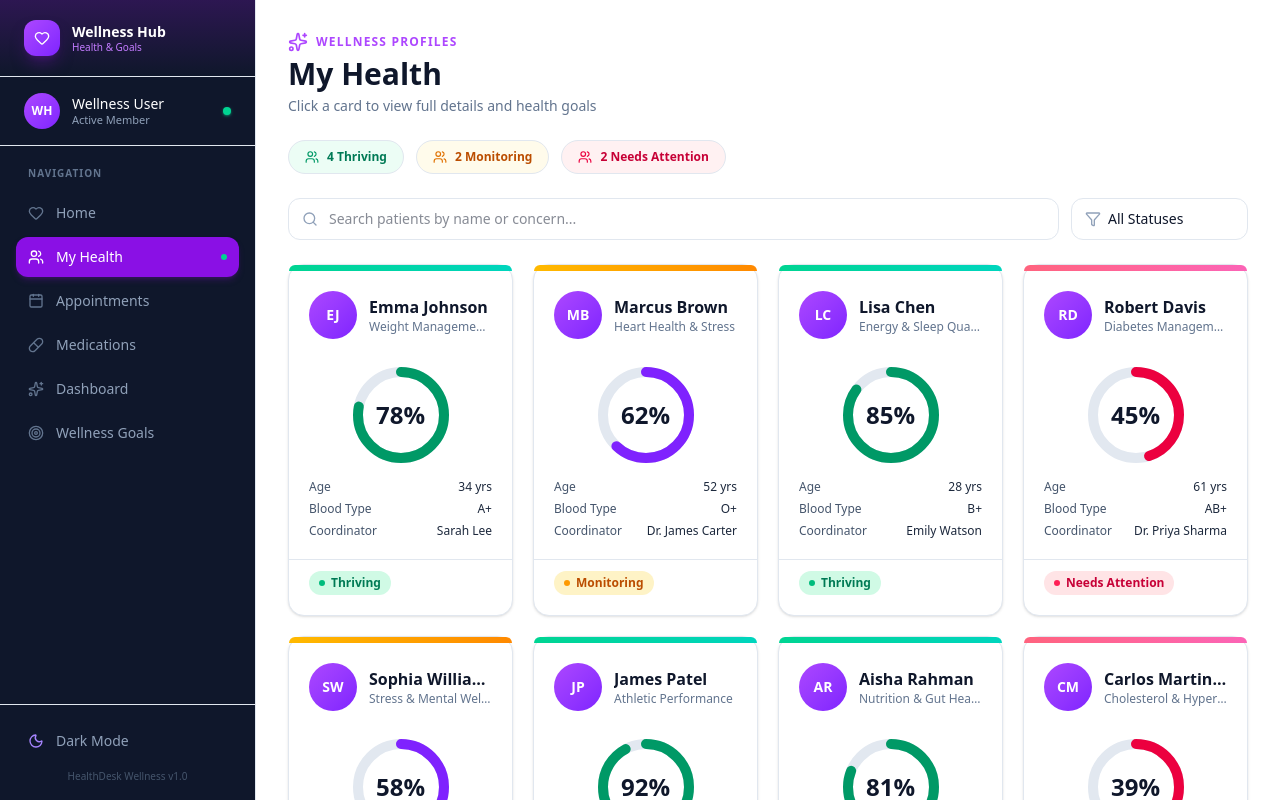
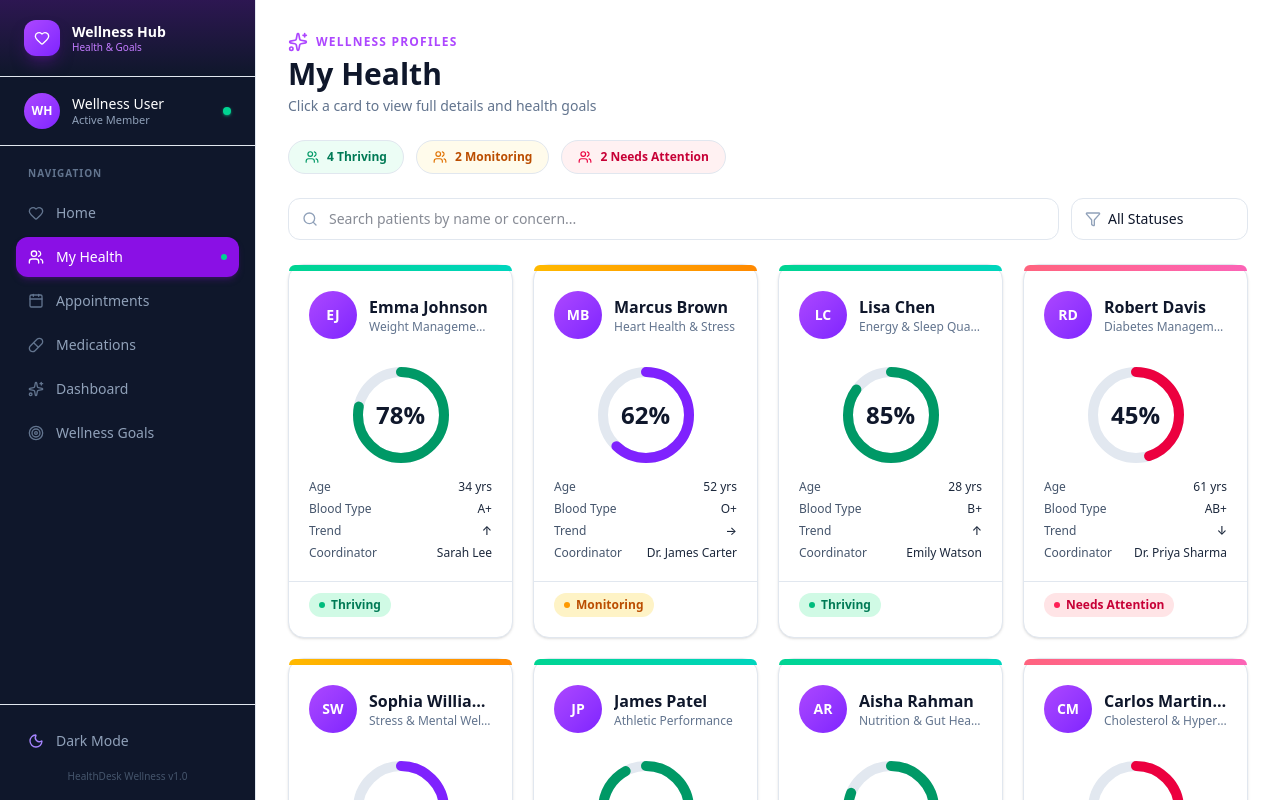
Before and after one commit to Hemavathi15sg/healthdesk-wellness, a Next.js app: page /patients in a window 1280 px wide. Shown: the top 800 px of the page. Built offline with nearby package versions, Linux system fonts and the light colour scheme.

Commit message:
feat(patients): show score trend arrows on patient cards
Agent-Logs-Url: https://github.com/Hemavathi15sg/healthdesk-wellness/sessions/46d5d0ce-57a6-4a70-8261-6e482e2cdec8

Co-authored-by: Hemavathi15sg <224925058+Hemavathi15sg@users.noreply.github.com>

```diff
--- a/app/patients/page.tsx
+++ b/app/patients/page.tsx
@@ -16,6 +16,12 @@ function scoreToTrend(score: number): ScoreTrend {
   if (score >= 75) return "up";
   if (score >= 50) return "stable";
   return "down";
+}
+
+function trendToArrow(trend: ScoreTrend) {
+  if (trend === "up") return "↑";
+  if (trend === "stable") return "→";
+  return "↓";
 }
 
 export default function PatientsPage() {
@@ -127,6 +133,7 @@ export default function PatientsPage() {
         <div className="grid grid-cols-1 md:grid-cols-2 lg:grid-cols-3 xl:grid-cols-4 gap-5">
           {filteredPatients.map((patient) => {
             const ringColor = ringColorMap[patient.status] ?? "violet";
+            const trend = scoreToTrend(patient.wellnessScore);
             return (
               <button
                 key={patient.id}
@@ -165,6 +172,12 @@ export default function PatientsPage() {
                   <div className="flex justify-between text-slate-600 dark:text-slate-400">
                     <span>Blood Type</span>
                     <span className="font-medium text-slate-800 dark:text-slate-200">{patient.bloodType}</span>
+                  </div>
+                  <div className="flex justify-between text-slate-600 dark:text-slate-400">
+                    <span>Trend</span>
+                    <span className="font-medium text-slate-800 dark:text-slate-200" aria-label={`Score trend ${trend}`}>
+                      {trendToArrow(trend)}
+                    </span>
                   </div>
                   <div className="flex justify-between text-slate-600 dark:text-slate-400">
                     <span>Coordinator</span>
```
